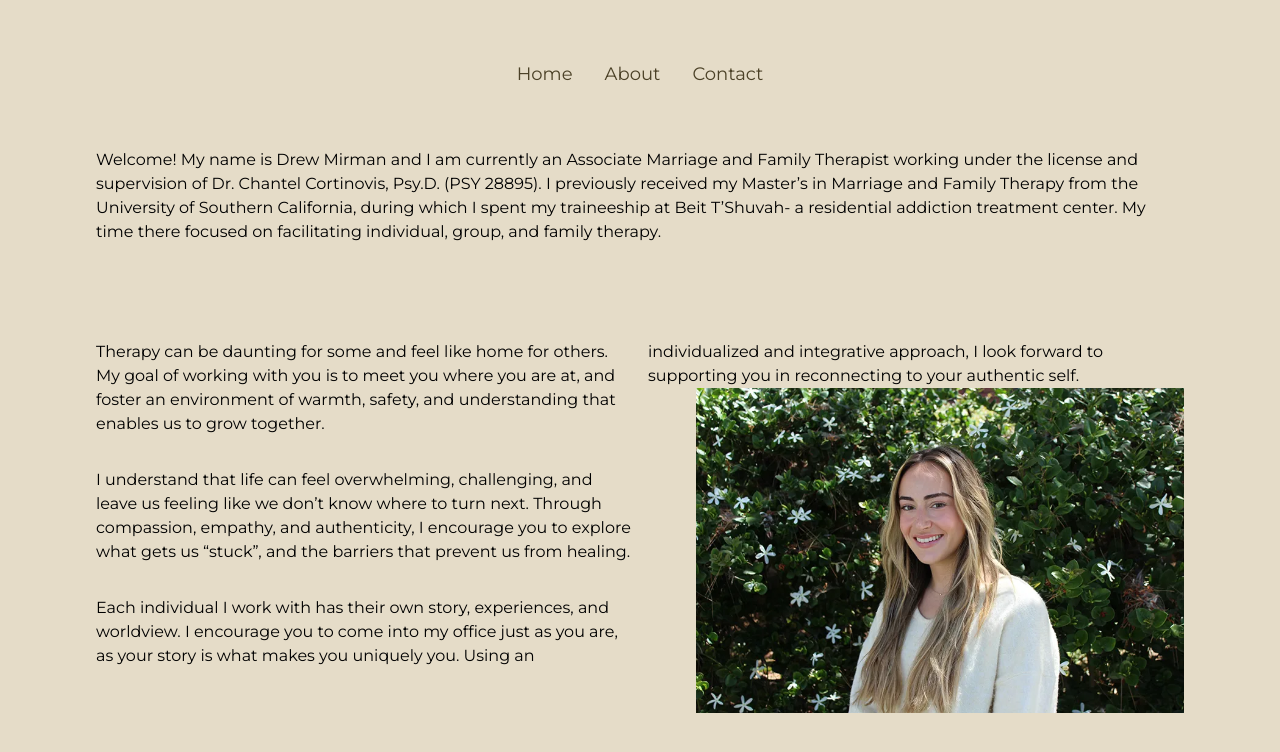
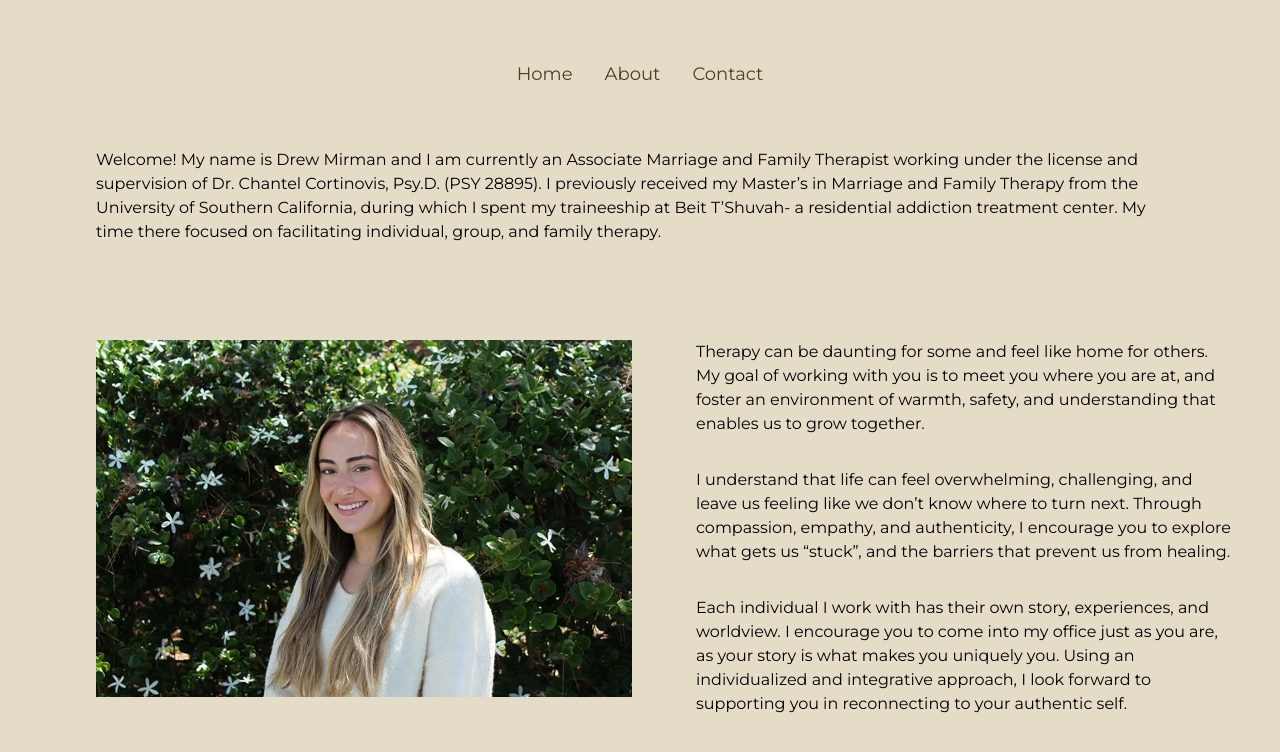
Before and after one commit to robfarb/drew-mirman-therapy, a Next.js app: page /about in a window 1280 px wide. Shown: the top 752 px of the page. Built offline with nearby package versions, Linux system fonts and the light colour scheme.

Commit message:
update styles

```diff
--- a/pages/about.tsx
+++ b/pages/about.tsx
@@ -8,16 +8,25 @@ export default function Home() {
   return (
     <div className='flex flex-col items-center justify-between p-12 p0'>
       <Navbar/>
-      <p className='p-2 mt-8 font-montserrat text-center md:mt-0 md:p-12 md:text-left'>
+      <p className='p-2 mt-8 font-montserrat text-center md:mt-0 xl:p-12 xl:text-left'>
         Welcome! My name is Drew Mirman and I am currently an Associate Marriage and Family Therapist working under the
         license and supervision of Dr. Chantel Cortinovis, Psy.D. (PSY 28895). I previously received my Master’s in
         Marriage and Family Therapy from the University of Southern California, during which I spent my traineeship at
         Beit T’Shuvah- a residential addiction treatment center. My time there focused on facilitating individual,
         group, and family therapy.
       </p>
-      <div className="columns-1 text-center p-2 md:p-12 md:columns-2 md:text-left">
-        <div className='font-montserrat'>
-          <p className='mb-8'>
+      <div className="flex-col text-center p-2 xl:p-12 xl:columns-2 xl:text-left">
+        <div className='w-full mx-auto xl:mr-12'>
+          <Image
+            src='/drew-mirman-headshot.webp'
+            alt='Drew Mirman Headshot'
+            width={800}
+            height={533}
+            className="mx-auto width-full my-8 xl:my-0"
+          />
+        </div>
+        <div className='font-montserrat w-full xl:ml-12'>
+          <p className='my-8'>
             Therapy can be daunting for some and feel like home for others. My goal of working with you is to meet you
             where you are at, and foster an environment of warmth, safety, and understanding that enables us to grow
             together.
@@ -33,14 +42,6 @@ export default function Home() {
             integrative approach, I look forward to supporting you in reconnecting to your authentic self.
           </p>
         </div>
-        <div className='md:ml-12'>
-          <Image
-            src='/drew-mirman-headshot.webp'
-            alt='Drew Mirman Headshot'
-            width={800}
-            height={533}
-          />
-        </div>
       </div>
     </div>
   )
```
